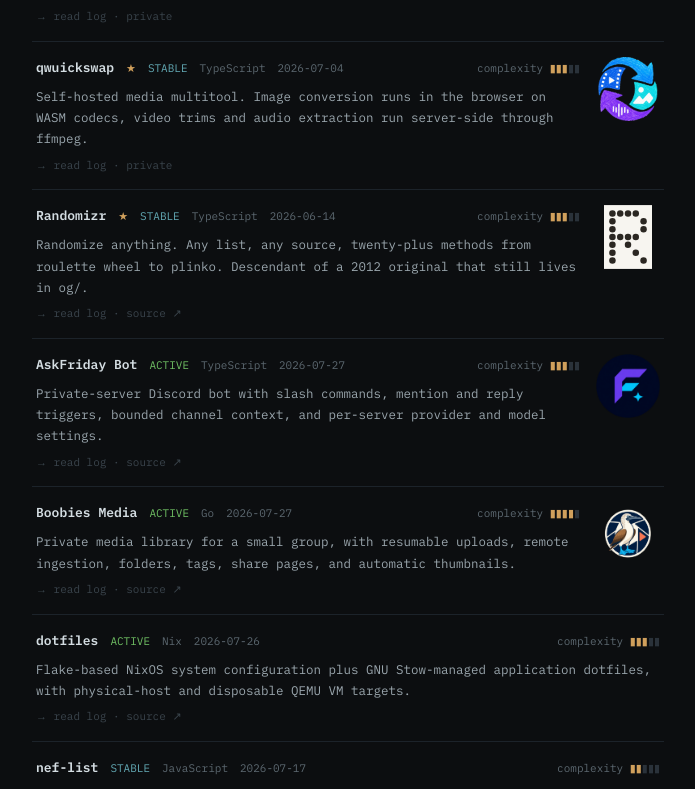
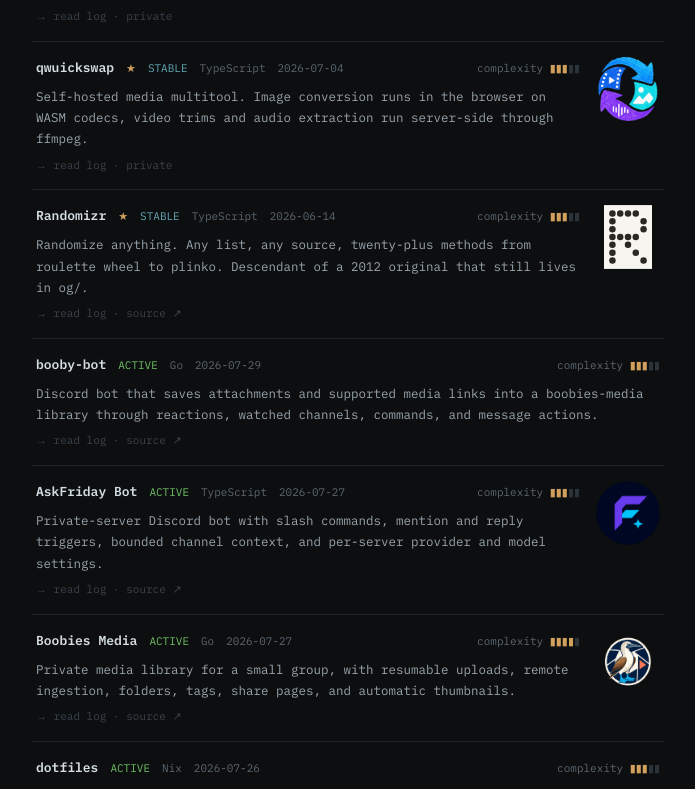
Before and after one commit to ryvrook/ryv-site, a Next.js app: page /projects in a window 1280 px wide. Shown: the part 689-1478 px from the top of the page, without its empty margins (292-987 px from the left). Built offline with nearby package versions, Linux system fonts and the light colour scheme.

Commit message:
Add booby-bot project

```diff
--- a/data/projects.ts
+++ b/data/projects.ts
@@ -55,6 +55,7 @@
     updated: '2026-07-27',
     complexity: 4,
     pinned: false,
+    url: 'https://boobies.ryvsite.com',
     repo: 'https://github.com/ryvrook/boobies-media',
     image: '/projects/boobies-media-logo.png',
     summary:
@@ -68,6 +69,30 @@
       { date: '2026-07-27', message: 'fixed Discord embeds for animated media' },
       { date: '2026-07-26', message: 'added remote-ingestion fallbacks and media tooling checks' },
       { date: '2026-07-23', message: 'initial private media library release' },
+    ],
+  },
+  {
+    slug: 'booby-bot',
+    name: 'booby-bot',
+    status: 'ACTIVE',
+    lang: 'Go',
+    updated: '2026-07-29',
+    complexity: 3,
+    license: 'MIT',
+    pinned: false,
+    url: 'https://boobies.ryvsite.com',
+    repo: 'https://github.com/ryvrook/booby-bot',
+    summary:
+      'Discord bot that saves attachments and supported media links into a boobies-media library through reactions, watched channels, commands, and message actions.',
+    body: [
+      'The Discord client for boobies-media. React to a message, post in a watched channel, use /upload, or choose Save to media from a message menu, and the bot sends each attachment or supported link to the library with the right folder and attribution tags.',
+      'A small worker pool handles ingestion while per-user and per-server rate limits control admission. A local SQLite ledger deduplicates Discord attachments by snowflake, preserves channel mappings and watch lists, and resumes unfinished jobs after a restart.',
+      'Written in Go and deployed as a static distroless container alongside boobies-media. It never downloads or processes media itself: the server handles extraction, probing, thumbnails, and storage while the bot keeps only the Discord integration and ingestion state.',
+    ],
+    changelog: [
+      { date: '2026-07-29', message: 'accepted typed folder paths in command options' },
+      { date: '2026-07-29', message: 'documented usage, administration, and deployment' },
+      { date: '2026-07-29', message: 'fixed the container build after a dependency revert' },
     ],
   },
   {
```
